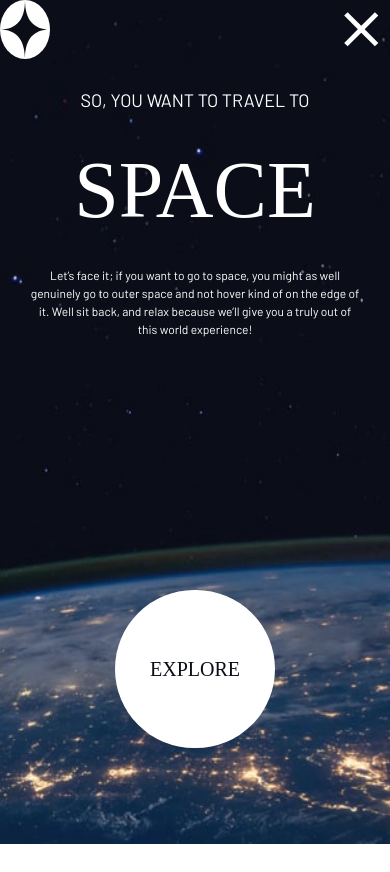
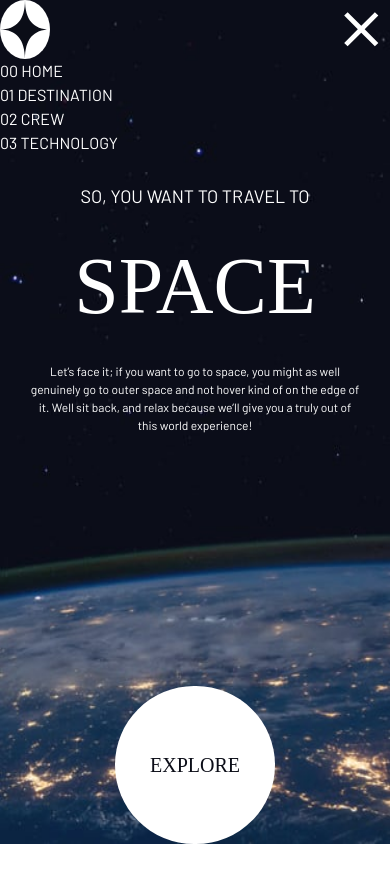
Before and after one commit to glowupmatt/space-discovery-site, a Next.js app: page / in a window 390 px wide. Both pictures are taken after a click on the icon 360 px from the left and 29 px from the top of the page. Before the commit the page ends 844 px from the top, so only its background shows below. Built offline with nearby package versions, Linux system fonts and the light colour scheme; a web font is replaced by a local one.

Commit message:
changed nav

```diff
--- a/Components/Header.tsx
+++ b/Components/Header.tsx
@@ -54,18 +54,22 @@ const Header: React.FC<HeaderProps> = ({ setShowNav, showNav }) => {
         )}
       </header>
       <div
-        className={clsx("right-0 top-0 p-[5rem] w-[18rem]", {
-          "bg-black h-full w-[79%] fixed flex right-0 top-0 md:hidden z-[150]":
-            showNav === true,
-          "h-0 w-0 hidden": showNav === false,
-        })}
+        className={clsx(
+          "right-0 top-0 p-[5rem] bg-black fixed flex md:hidden z-[150]",
+          {
+            "h-full w-[79%]": showNav === true,
+            "h-0 w-0 hidden": showNav === false,
+          }
+        )}
       >
         <nav
-          className={clsx("text-white flex flex-col gap-[5rem]", {
-            "w-0 hidden": showNav === false,
-            "w-full block absolute z-[100] h-[79%] items-end text-start gap-[4rem] justify-center md:hidden":
-              showNav === true,
-          })}
+          className={clsx(
+            "flex flex-col z-[100] h-[79%] items-end text-start gap-[4rem] justify-center md:hidden",
+            {
+              "w-0 hidden": showNav === false,
+              "w-full": showNav === true,
+            }
+          )}
         >
           <a className="w-full" href="/">
             <span>00</span> HOME
```
